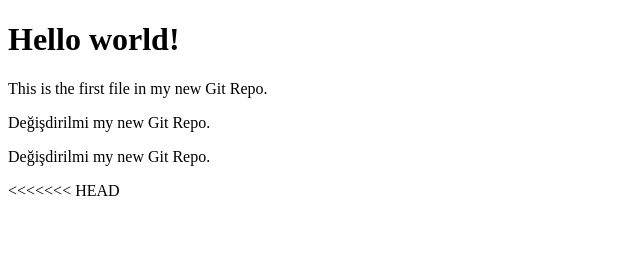
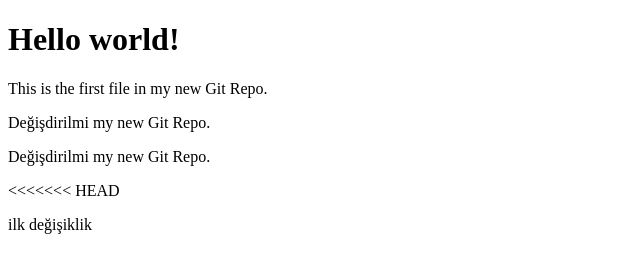
Before and after one commit to kamilbahram/gitWork, a plain HTML site: page index.html in a window 1280 px wide. Shown: the whole page, without its empty margins (0-640 px from the left). Drawn offline with Linux system fonts and the light colour scheme.

Commit message:
2. version

```diff
--- a/index.html
+++ b/index.html
@@ -11,6 +11,10 @@
 <p>Değişdirilmi my new Git Repo.</p>
 <<<<<<< HEAD
 
+
+<p>ilk değişiklik</p>
+
+
 </body>
 
 </html>
```
